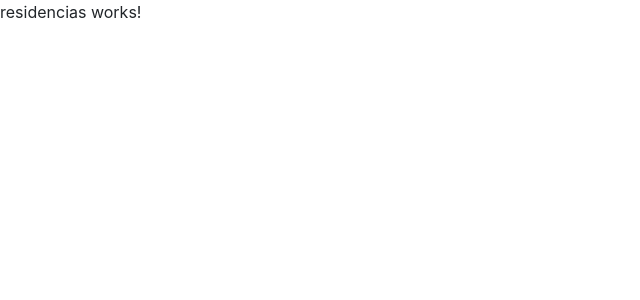
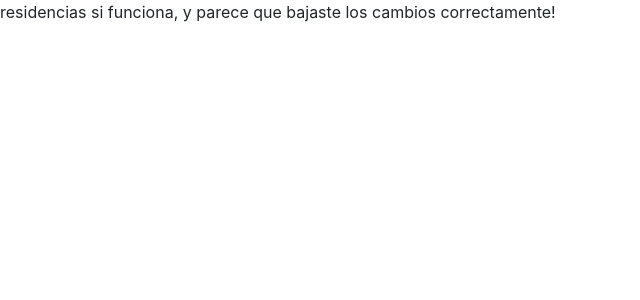
Before and after one commit to desarrollowebp/SIIT, an Angular app: page /residencias in a window 1280 px wide. Shown: the top 300 px of the page, without its empty margins (0-640 px from the left). Built offline with nearby package versions, Linux system fonts and the light colour scheme.

Commit message:
Commit inicial de residencias

```diff
--- a/src/app/residencias/residencias.component.html
+++ b/src/app/residencias/residencias.component.html
@@ -1,3 +1,3 @@
 <p>
-  residencias works!
+  residencias si funciona, y parece que bajaste los cambios correctamente!
 </p>
```
